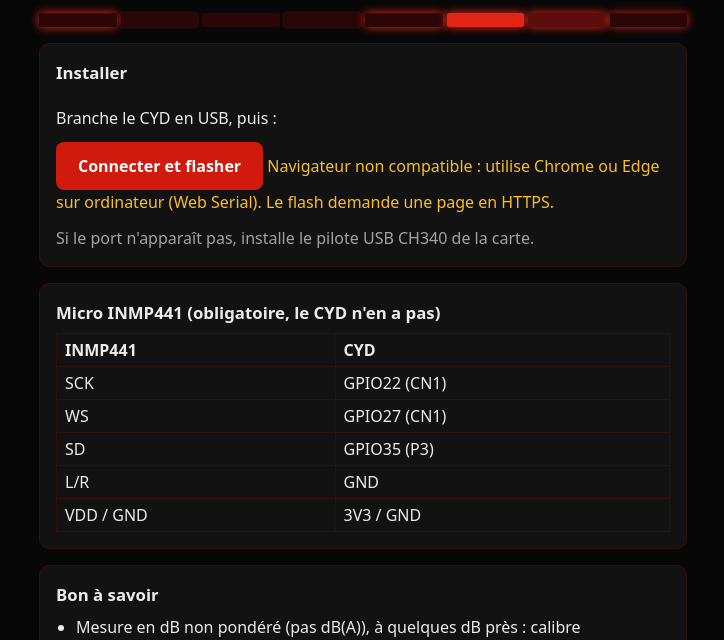
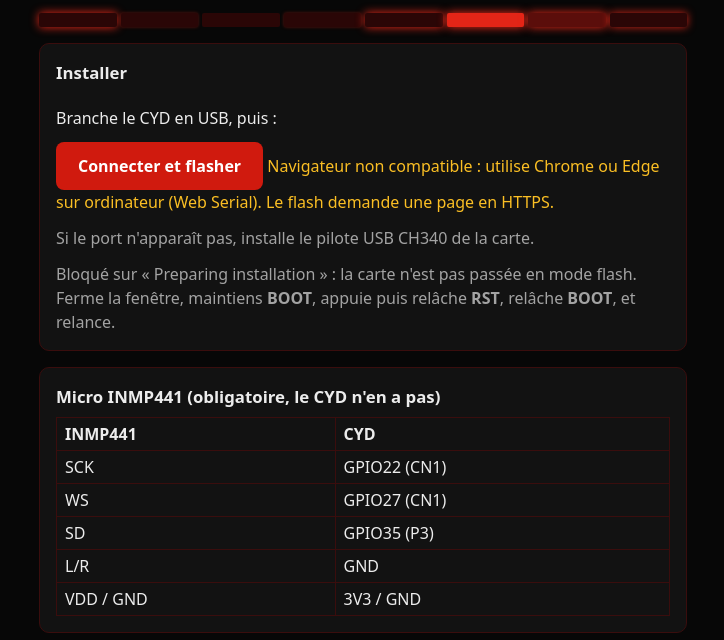
Before and after one commit to poppnn/cyd-k2000, a plain HTML site: page webflasher/index.html in a window 1280 px wide. Shown: the part 113-753 px from the top of the page, without its empty margins (277-1001 px from the left). Drawn offline with Linux system fonts and the light colour scheme.

Commit message:
Flasher : procédure BOOT+RST si bloqué à l'initialisation
Co-Authored-By: Claude Opus 5.5 <noreply@anthropic.com>

```diff
--- a/webflasher/index.html
+++ b/webflasher/index.html
@@ -46,6 +46,7 @@
       <span slot="not-allowed" class="warn">Le flash demande une page en HTTPS.</span>
     </esp-web-install-button>
     <p class="lead">Si le port n'apparaît pas, installe le pilote USB CH340 de la carte.</p>
+    <p class="lead">Bloqué sur « Preparing installation » : la carte n'est pas passée en mode flash. Ferme la fenêtre, maintiens <strong>BOOT</strong>, appuie puis relâche <strong>RST</strong>, relâche <strong>BOOT</strong>, et relance.</p>
   </section>
 
   <section aria-labelledby="wiring-title">
```
